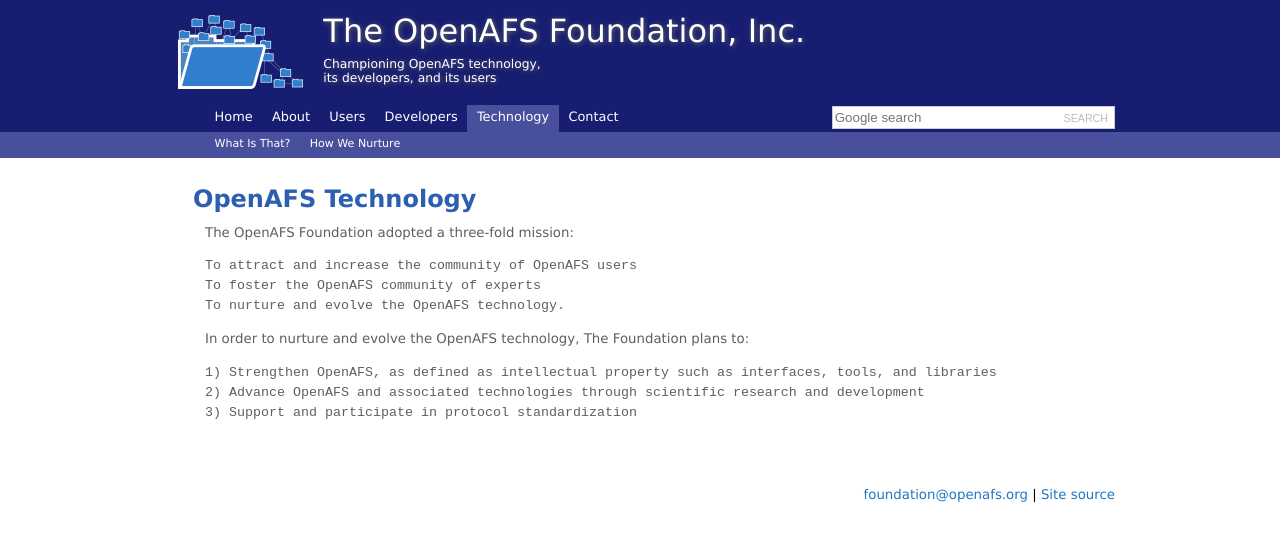
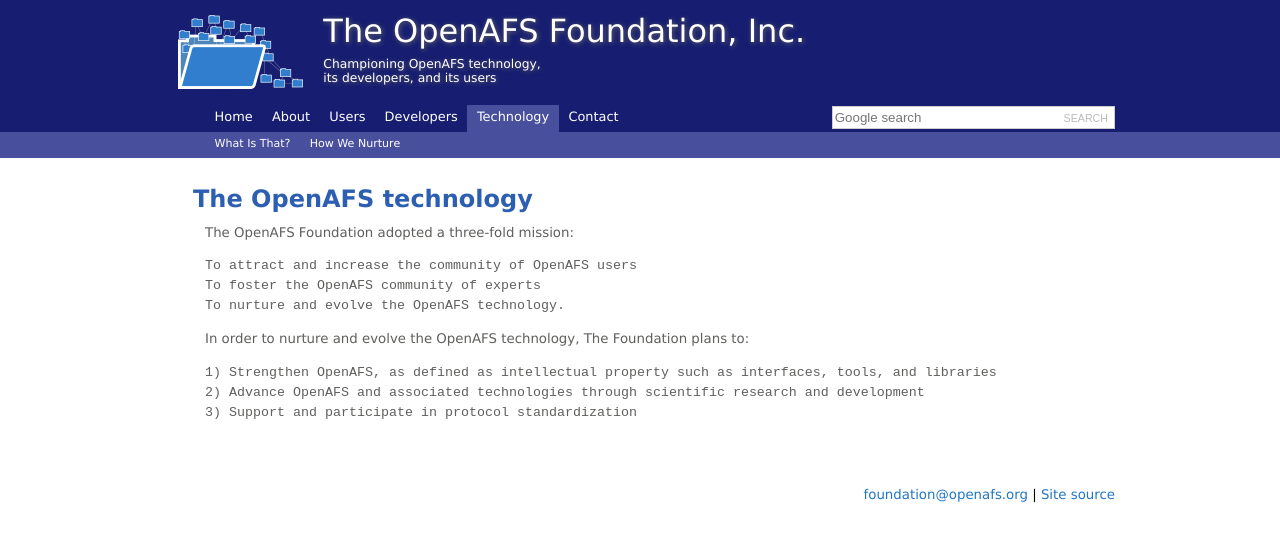
Before and after one commit to openafsfoundation/openafsfoundation.org, a Jekyll site: the page built from tech/index.md, in a window 1280 px wide. Shown: the top 542 px of the page. Built offline with Jekyll 4.4.1, drawn with Linux system fonts in a browser that asks for light colours.

Commit message:
Update index.md

```diff
--- a/tech/index.md
+++ b/tech/index.md
@@ -3,7 +3,7 @@
 nav: [tech]
 ---
 
-## OpenAFS Technology ##
+## The OpenAFS technology ##
 
 The OpenAFS Foundation adopted a three-fold mission:
 
```
